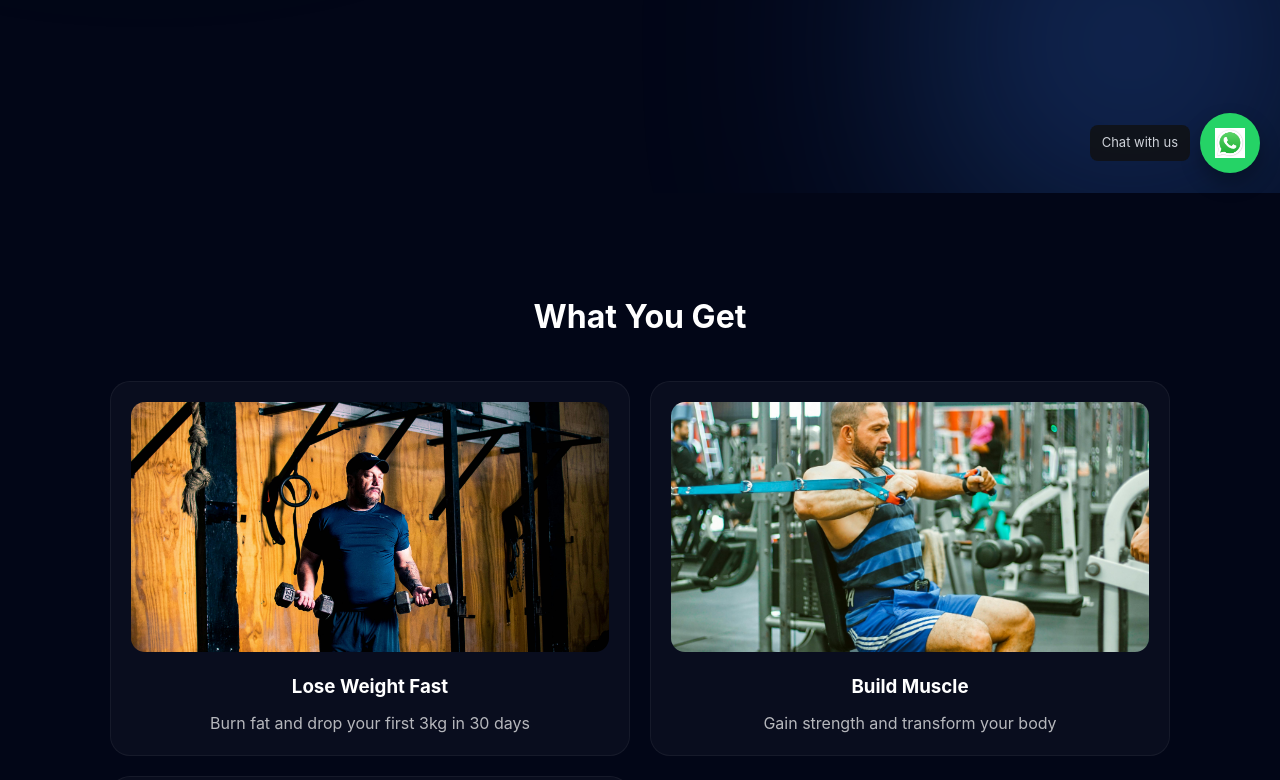
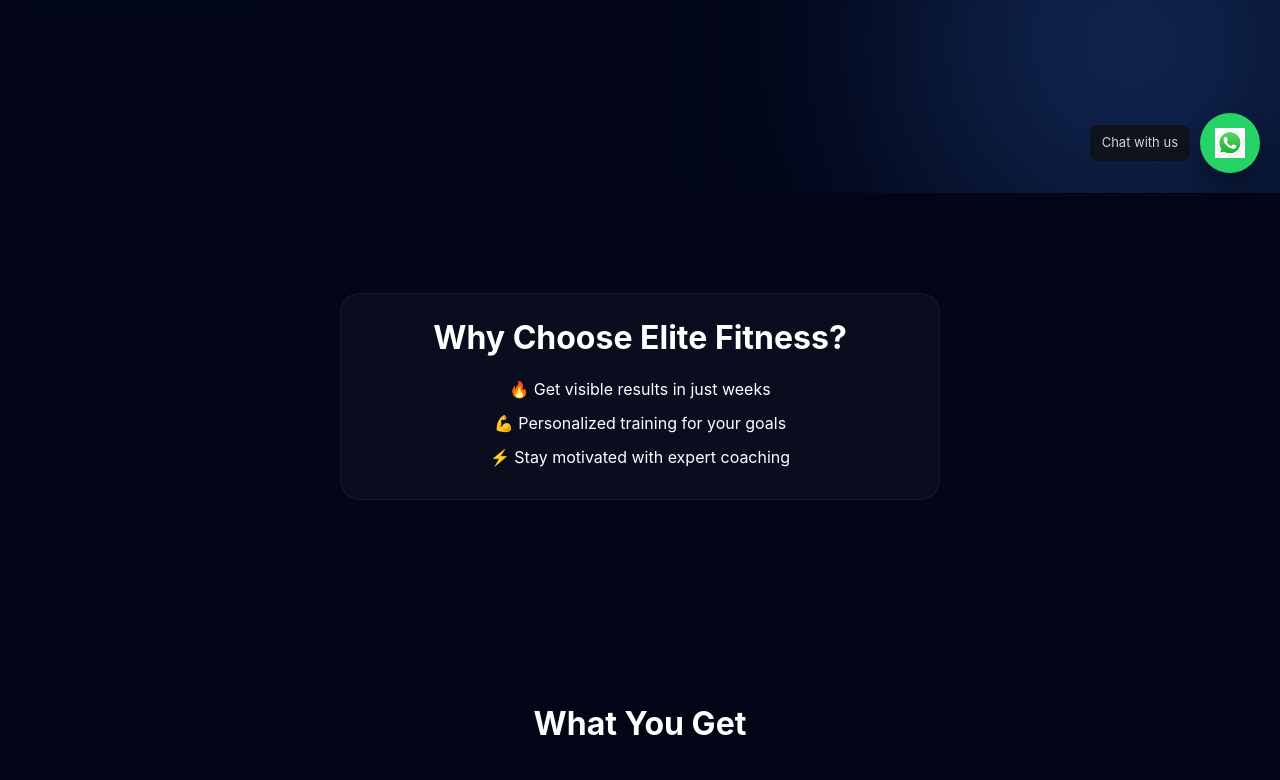
Before and after one commit to lucastrachta/fitness-landing-page, a React (Vite) app: page / in a window 1280 px wide. Shown: the part 607-1387 px from the top of the page. Built offline with nearby package versions, Linux system fonts and the light colour scheme.

Commit message:
agregue seccion beneficios a la landing gym

```diff
--- a/src/App.css
+++ b/src/App.css
@@ -332,6 +332,23 @@ html, body {
 
 }
 
+.center {
+  text-align: center;
+  max-width: 600px;
+  margin: 0 auto;
+}
+
+.benefits {
+  list-style: none;
+  padding: 0;
+  margin-top: 15px;
+}
+
+.benefits li {
+  margin-bottom: 10px;
+  font-size: 16px;
+}
+
 /* .card-img {
   width: 100%;
   height: 250px; !important
--- a/src/App.jsx
+++ b/src/App.jsx
@@ -95,6 +95,23 @@ function App() {
           </a>
         </motion.div>
       </section>
+
+
+<section className="section">
+  <div className="container">
+    <div className="card apple center">
+      <h2>Why Choose Elite Fitness?</h2>
+
+      <ul className="benefits">
+        <li>🔥 Get visible results in just weeks</li>
+        <li>💪 Personalized training for your goals</li>
+        <li>⚡ Stay motivated with expert coaching</li>
+      </ul>
+    </div>
+  </div>
+</section>
+
+
 
       {/* SERVICES */}
       <section className="section" >
```
Also changed, not shown: vercel.json (added).
